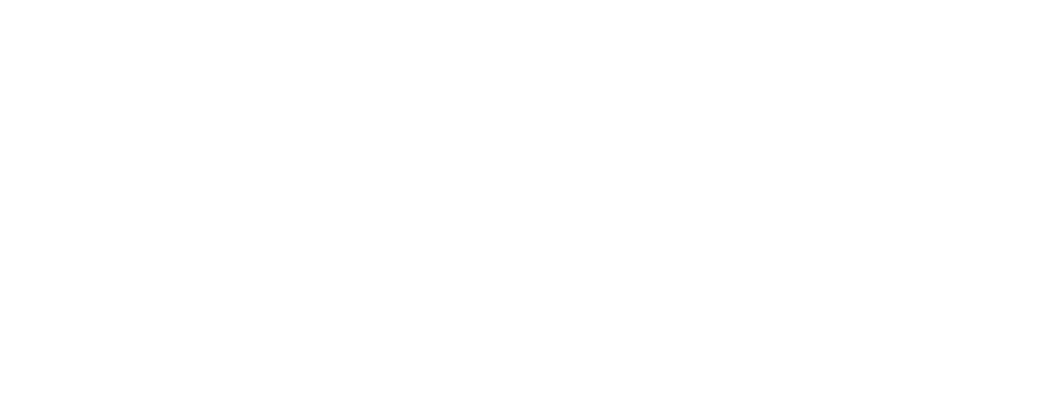
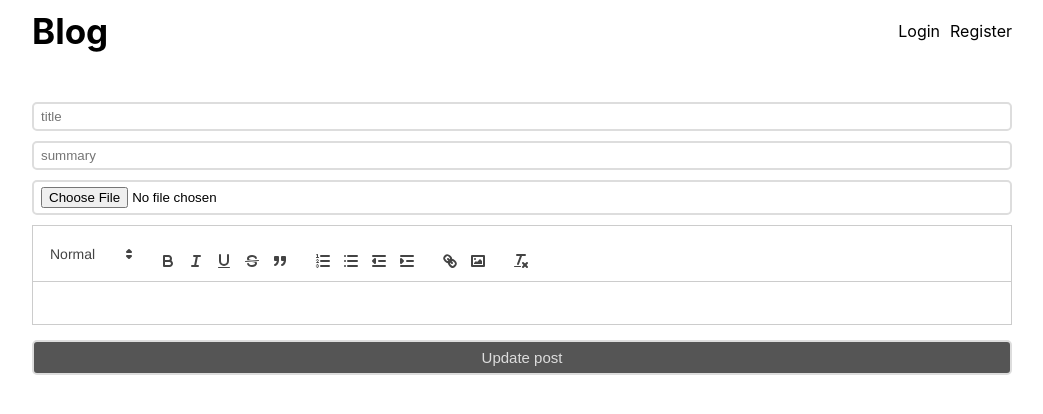
Before and after one commit to NR213/Blog-React, a React (Create React App) app in the folder my-app/: page /edit/1 in a window 1280 px wide. Before the commit this address had no page. Shown: the top 414 px of the page, without its empty margins (118-1161 px from the left). Built offline with nearby package versions, Linux system fonts and the light colour scheme; no server answers.

Commit message:
added edit post function

```diff
--- a/my-app/src/App.css
+++ b/my-app/src/App.css
@@ -109,7 +109,7 @@
  }
 
  div.postpage h4{
-  padding-left:30px ;
+  padding-left:20px ;
   margin: 0;
   text-align: left;
  align-items: normal;
@@ -125,3 +125,22 @@
 
 
 }
+
+div.postpage div.edit a{
+  background-color: #333;
+  display: inline-block;
+  border-radius: 5px;
+  color: #fff;
+  padding: 5px 10px;
+  margin-left: 10px;
+  align-items: center;
+  gap: 10px;
+  margin-top: 5px;
+
+}
+
+
+a svg{
+  height: 18px;
+
+}
--- a/my-app/src/App.js
+++ b/my-app/src/App.js
@@ -9,6 +9,7 @@
 import Layout from './pages/layout';
 import IndexPage from './pages/IndexPage';
 import Postpage from './pages/postpage';
+import Editpage from './pages/editpage';
 function App() {
   return (
     <UserContextProvider>
@@ -19,6 +20,7 @@
   <Route path={'/register'} element={<Register />}/>
   <Route path={'/create'} element={<Createpost />} />
   <Route path="/post/:id" element={<Postpage />} />
+  <Route path={'/edit/:id'} element={<Editpage />} />
    </Route>
    </Routes>
     </UserContextProvider>
--- a/my-app/src/pages/createpost.js
+++ b/my-app/src/pages/createpost.js
@@ -50,7 +50,7 @@
             <input type="title" placeholder="title" value = {title} onChange = {ev => setTitle(ev.target.value)}></input>
             <input type="text" placeholder="summary" value = {name} onChange = {ev => setName(ev.target.value)}></input>
             <input type="file"  onChange = {ev => setFiles(ev.target.files)}></input>
-            <ReactQuill value={content} onChange = {newValue => setContent(newValue)} modules={modules}/>
+            <ReactQuill value={content} theme="snow" onChange = {newValue => setContent(newValue)} modules={modules}/>
             <button >Create post</button>
         </form>
     );
--- /dev/null
+++ b/my-app/src/pages/editpage.js
@@ -0,0 +1,71 @@
+import ReactQuill from "react-quill"
+import React, { useContext, useEffect, useState } from "react";
+import 'react-quill/dist/quill.snow.css';
+import { Navigate, useParams } from "react-router-dom";
+const modules = {
+    toolbar: [
+      [{ header: [1, 2, false] }],
+      ['bold', 'italic', 'underline', 'strike', 'blockquote'],
+      [
+        { list: 'ordered' },
+        { list: 'bullet' },
+        { indent: '-1' },
+        { indent: '+1' },
+      ],
+      ['link', 'image'],
+      ['clean'],
+    ],
+  };
+export default function Editpost(){
+    const {id} = useParams();
+    const [title, setTitle] = useState('');
+    const [name, setName] = useState('');
+    const [content, setContent] = useState('');
+    const [files, setFiles] = useState('');
+    const [redirect, setRedirect] = useState(false);
+    const[postinfo, setPostinfo] = useState('');
+
+   useEffect(() => {
+    fetch(`http://localhost:4000/post/${id}`).then(response => {
+        response.json().then(postinfo =>{
+
+            setTitle(postinfo.title);
+            setName(postinfo.name);
+            setContent(postinfo.content);
+
+        });
+    });
+   }, [])
+
+   async function updatepost(ev){
+    ev.preventDefault();
+    const data = new FormData();
+    data.set('title',title);
+    data.set('name',name);
+    data.set('content',content);
+    data.set('id',id);
+    if(files?.[0]){
+    data.set('file',files?.[0]);
+    }
+    await fetch('http://localhost:4000/post/', {
+        method: 'PUT',
+        body: data,
+        credentials: 'include',
+    })
+    setRedirect(true);
+   }
+
+    if(redirect){
+      return <Navigate to = {'/post/'+id}/>
+    }
+
+    return(
+        <form className="createpost" onSubmit={updatepost}>
+            <input type="title" placeholder="title" value = {title} onChange = {ev => setTitle(ev.target.value)}></input>
+            <input type="text" placeholder="summary" value = {name} onChange = {ev => setName(ev.target.value)}></input>
+            <input type="file"  onChange = {ev => setFiles(ev.target.files)}></input>
+            <ReactQuill value={content} theme="snow"  onChange = {newValue => setContent(newValue)} modules={modules}/>
+            <button >Update post</button>
+        </form>
+    );
+}
--- a/my-app/src/pages/postpage.js
+++ b/my-app/src/pages/postpage.js
@@ -1,8 +1,10 @@
-import { useEffect, useState } from "react";
-import { useParams, useSearchParams } from "react-router-dom"
+import { useContext, useEffect, useState } from "react";
+import { Link, useParams } from "react-router-dom"
+import { UserContext } from "../userContext";
 
 export default function Postpage(){
     const {id} = useParams();
+    const {userInfo} = useContext(UserContext);
     const [postinfo, setPostinfo] = useState(null);
     useEffect(() => {
         fetch('http://localhost:4000/post/'+id).then(response => {
@@ -18,6 +20,16 @@
         <h1>{postinfo.title}</h1>
         <h4>{postinfo.createdAt}</h4>
         <h4>By {postinfo.author.username}</h4>
+        {userInfo.id === postinfo.author._id && (
+            <div className="edit">
+                   <Link to={`/edit/${postinfo._id}`}>
+                   <svg xmlns="http://www.w3.org/2000/svg" fill="none" viewBox="0 0 24 24" stroke-width="1.5" stroke="currentColor" class="w-6 h-6">
+  <path stroke-linecap="round" stroke-linejoin="round" d="M16.862 4.487l1.687-1.688a1.875 1.875 0 112.652 2.652L10.582 16.07a4.5 4.5 0 01-1.897 1.13L6 18l.8-2.685a4.5 4.5 0 011.13-1.897l8.932-8.931zm0 0L19.5 7.125M18 14v4.75A2.25 2.25 0 0115.75 21H5.25A2.25 2.25 0 013 18.75V8.25A2.25 2.25 0 015.25 6H10" />
+</svg>
+                    Edit post</Link>
+            </div>
+        )}
+
         <div className="image">
         <img src={"http://localhost:4000/" + postinfo.cover }></img>
         </div>
```
Also changed, not shown: 4 other files (tests, documents, lock files or other folders).
